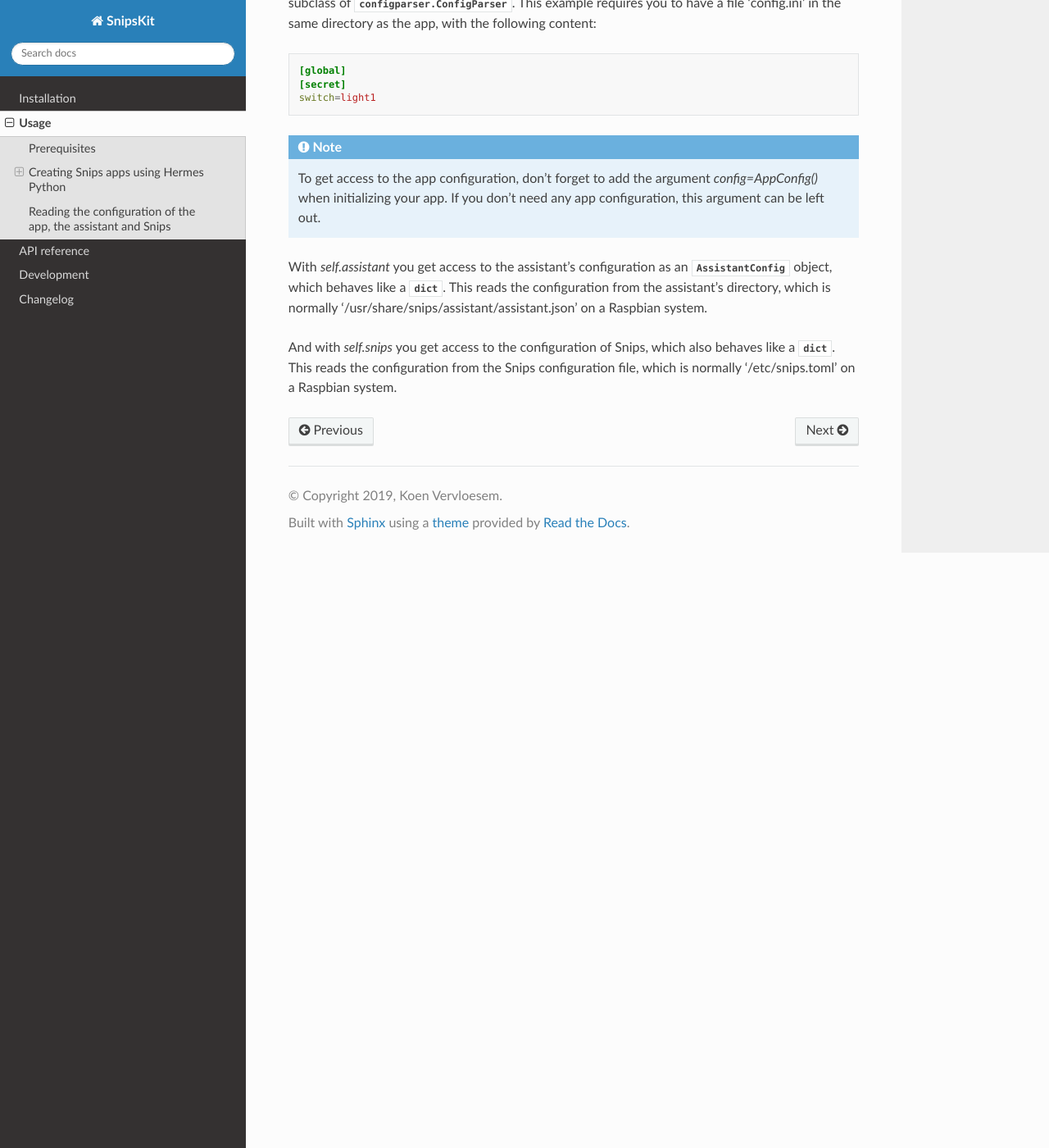
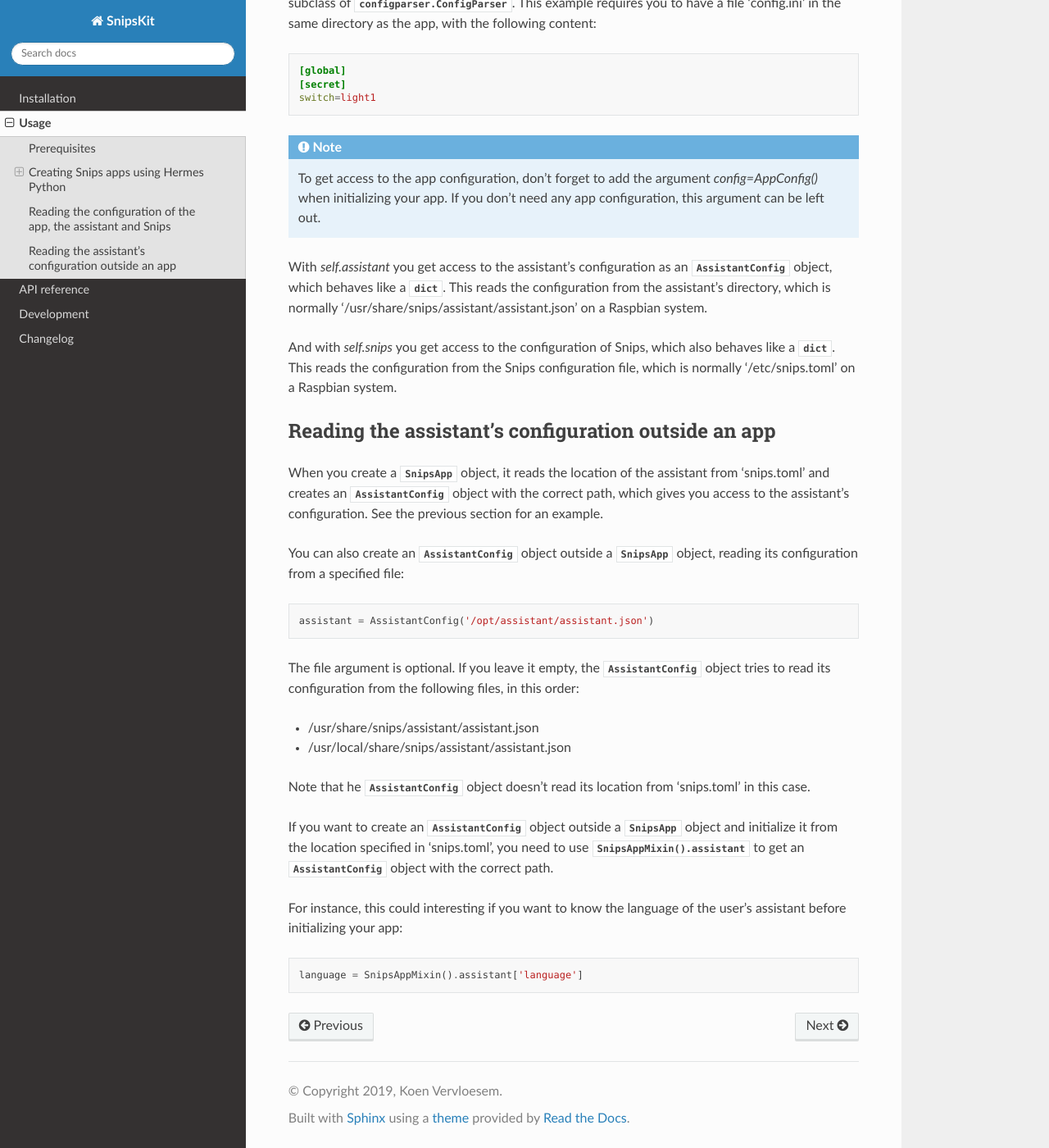
Before and after one commit to koenvervloesem/snipskit, a Sphinx documentation site: the page built from docs/source/usage.rst, in a window 1280 px wide and 1400 px high, scrolled down 1925 px. Shown: the whole window at 82% size. Built offline with Sphinx 7.4.7 and the Read the Docs theme 2.0.0, drawn with Linux system fonts in a browser that asks for light colours.

Commit message:
Docs: Read assistant's configuration outside apps

```diff
--- a/docs/source/CHANGELOG.rst
+++ b/docs/source/CHANGELOG.rst
@@ -24,6 +24,8 @@ Given a version number MAJOR.MINOR.PATCH, this project increments the:
 
 Added
 =====
+
+- Documented the use of :attr:`.SnipsAppMixin().assistant` to get access to the assistant's configuration outside of an app.
 
 Changed
 =======
--- a/docs/source/usage.rst
+++ b/docs/source/usage.rst
@@ -99,3 +99,30 @@ With `self.config` you get access to this app's configuration as an :class:`.App
 With `self.assistant` you get access to the assistant's configuration as an :class:`.AssistantConfig` object, which behaves like a :class:`dict`. This reads the configuration from the assistant's directory, which is normally '/usr/share/snips/assistant/assistant.json' on a Raspbian system.
 
 And with `self.snips` you get access to the configuration of Snips, which also behaves like a :class:`dict`. This reads the configuration from the Snips configuration file, which is normally '/etc/snips.toml' on a Raspbian system.
+
+****************************************************
+Reading the assistant's configuration outside an app
+****************************************************
+
+When you create a :class:`.SnipsApp` object, it reads the location of the assistant from 'snips.toml' and creates an :class:`.AssistantConfig` object with the correct path, which gives you access to the assistant's configuration. See the previous section for an example.
+
+You can also create an :class:`.AssistantConfig` object outside a :class:`.SnipsApp` object, reading its configuration from a specified file:
+
+.. code-block:: python
+
+   assistant = AssistantConfig('/opt/assistant/assistant.json')
+
+The file argument is optional. If you leave it empty, the :class:`.AssistantConfig` object tries to read its configuration from the following files, in this order:
+
+- /usr/share/snips/assistant/assistant.json
+- /usr/local/share/snips/assistant/assistant.json
+
+Note that he :class:`.AssistantConfig` object doesn't read its location from 'snips.toml' in this case.
+
+If you want to create an :class:`.AssistantConfig` object outside a :class:`.SnipsApp` object and initialize it from the location specified in 'snips.toml', you need to use :attr:`.SnipsAppMixin().assistant` to get an :class:`.AssistantConfig` object with the correct path.
+
+For instance, this could interesting if you want to know the language of the user's assistant before initializing your app:
+
+.. code-block:: python
+
+   language = SnipsAppMixin().assistant['language']
```
